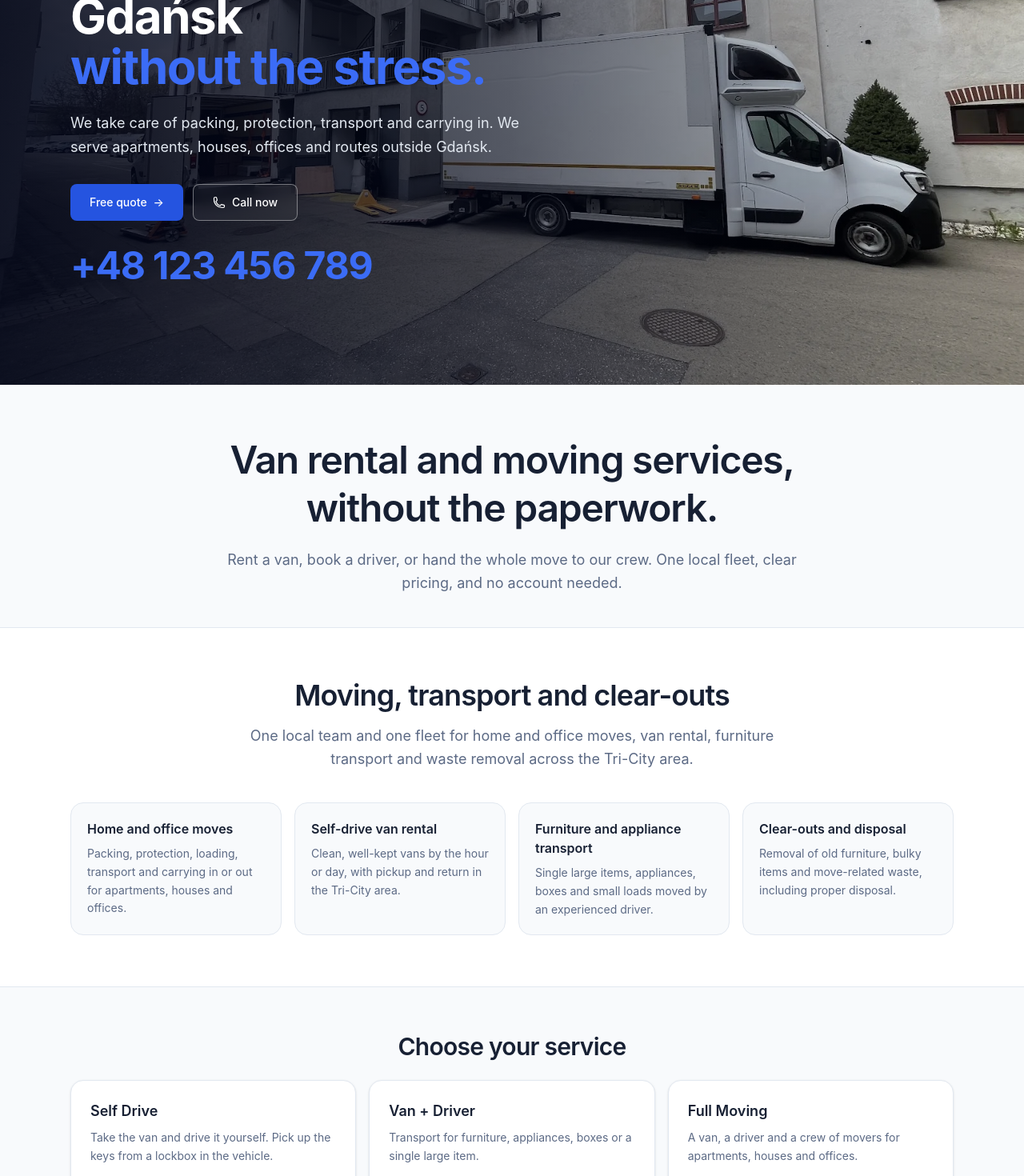
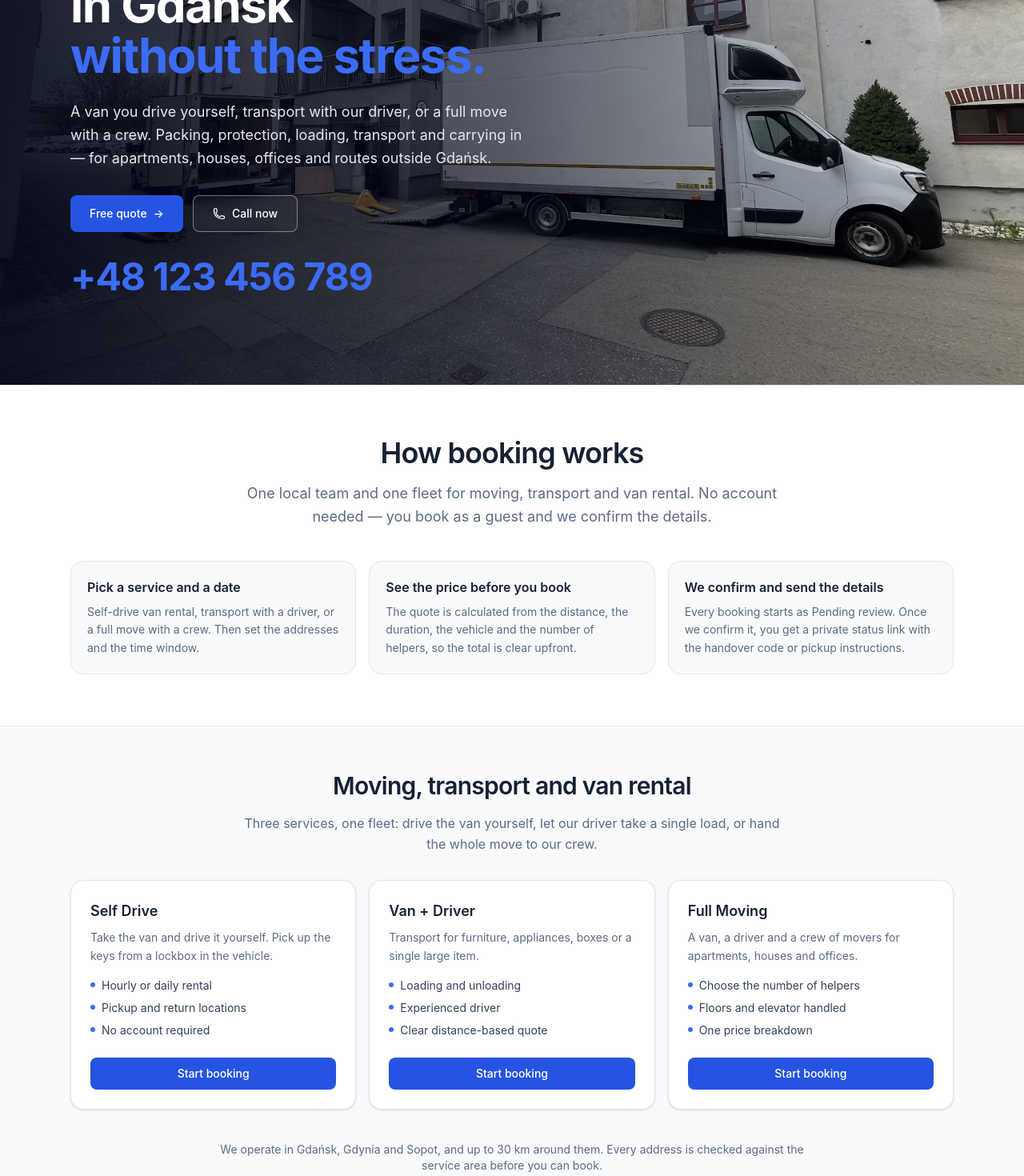
Before and after one commit to BodzioES/Xelerit-RecruTask, a React (Vite) app in the folder frontend/: page / in a window 1280 px wide. Shown: the part 320-1790 px from the top of the page at 80% size. Built offline with nearby package versions, Linux system fonts and the light colour scheme; no server answers.

Commit message:
feat: explain moving, transport and van rental on home and booking pages

```diff
--- a/frontend/src/pages/public/BookingWizardPage.tsx
+++ b/frontend/src/pages/public/BookingWizardPage.tsx
@@ -156,6 +156,7 @@ function BookingWizard({ service }: { service: ServiceMeta }) {
       <h1 className="text-2xl font-semibold tracking-tight text-ink-900 sm:text-3xl">
         Book your {service.name.toLowerCase()}
       </h1>
+      <p className="mt-3 max-w-2xl text-sm leading-relaxed text-ink-700">{service.summary}</p>
       <p className="mt-2 max-w-2xl text-sm text-ink-500">
         No account needed. The booking is created as <strong>Pending review</strong> and the
         Provider confirms it before the service starts.
--- a/frontend/src/pages/public/HomePage.tsx
+++ b/frontend/src/pages/public/HomePage.tsx
@@ -1,27 +1,23 @@
 import { Link } from "react-router-dom";
 
-import Button, { buttonClassName } from "@/components/ui/Button";
+import { buttonClassName } from "@/components/ui/Button";
 import { SERVICES } from "@/lib/services";
 
 const heroSecondaryButton =
   "inline-flex items-center justify-center gap-2 rounded-lg border border-white/40 bg-white/5 px-5 py-3 text-sm font-medium text-white backdrop-blur-sm transition hover:bg-white/10 focus-visible:outline-2 focus-visible:outline-offset-2 focus-visible:outline-white sm:px-6";
 
-const WHAT_WE_DO = [
+const HOW_IT_WORKS = [
   {
-    title: "Home and office moves",
-    body: "Packing, protection, loading, transport and carrying in or out for apartments, houses and offices.",
+    title: "Pick a service and a date",
+    body: "Self-drive van rental, transport with a driver, or a full move with a crew. Then set the addresses and the time window.",
   },
   {
-    title: "Self-drive van rental",
-    body: "Clean, well-kept vans by the hour or day, with pickup and return in the Tri-City area.",
+    title: "See the price before you book",
+    body: "The quote is calculated from the distance, the duration, the vehicle and the number of helpers, so the total is clear upfront.",
   },
   {
-    title: "Furniture and appliance transport",
-    body: "Single large items, appliances, boxes and small loads moved by an experienced driver.",
-  },
-  {
-    title: "Clear-outs and disposal",
-    body: "Removal of old furniture, bulky items and move-related waste, including proper disposal.",
+    title: "We confirm and send the details",
+    body: "Every booking starts as Pending review. Once we confirm it, you get a private status link with the handover code or pickup instructions.",
   },
 ] as const;
 
@@ -46,21 +42,25 @@ export default function HomePage() {
             </p>
 
             <h1 className="mt-6 text-4xl font-bold leading-[1.05] tracking-tight text-white sm:text-6xl">
-              Moving services in Gdańsk
+              Moving and van rental in Gdańsk
               <span className="block text-brand-500">without the stress.</span>
             </h1>
 
             <p className="mt-6 max-w-xl text-base leading-relaxed text-slate-200 sm:text-lg">
-              We take care of packing, protection, transport and carrying in. We serve apartments,
-              houses, offices and routes outside Gdańsk.
+              A van you drive yourself, transport with our driver, or a full move with a crew.
+              Packing, protection, loading, transport and carrying in — for apartments, houses,
+              offices and routes outside Gdańsk.
             </p>
 
             <div className="mt-8 flex flex-wrap gap-3">
-              <Button className="px-5 py-3 sm:px-6">
+              <Link
+                to="/book/full-moving"
+                className={buttonClassName("primary", "px-5 py-3 sm:px-6")}
+              >
                 Free quote
                 <span aria-hidden="true">→</span>
-              </Button>
-              <button type="button" className={heroSecondaryButton}>
+              </Link>
+              <a href="tel:+48123456789" className={heroSecondaryButton}>
                 <svg
                   aria-hidden="true"
                   viewBox="0 0 24 24"
@@ -76,7 +76,7 @@ export default function HomePage() {
                   />
                 </svg>
                 Call now
-              </button>
+              </a>
             </div>
 
             <p className="mt-8 text-3xl font-bold tracking-tight text-brand-500 sm:text-5xl">
@@ -86,51 +86,40 @@ export default function HomePage() {
         </div>
       </section>
 
-      <section className="mx-auto w-full max-w-6xl px-4 pb-10 pt-14 text-center sm:px-6 sm:pt-16">
-        <div className="mx-auto max-w-3xl">
-          <h2 className="text-4xl font-semibold leading-tight tracking-tight text-ink-900 sm:text-5xl">
-            Van rental and moving services, without the paperwork.
-          </h2>
-          <p className="mt-5 text-lg leading-relaxed text-ink-500">
-            Rent a van, book a driver, or hand the whole move to our crew. One local fleet, clear
-            pricing, and no account needed.
-          </p>
-        </div>
-      </section>
-
       <section className="border-y border-slate-200 bg-white">
         <div className="mx-auto w-full max-w-6xl px-4 py-14 sm:px-6 sm:py-16">
           <div className="mx-auto max-w-2xl text-center">
             <h2 className="text-3xl font-semibold tracking-tight text-ink-900 sm:text-4xl">
-              Moving, transport and clear-outs
+              How booking works
             </h2>
             <p className="mt-4 text-lg leading-relaxed text-ink-500">
-              One local team and one fleet for home and office moves, van rental, furniture
-              transport and waste removal across the Tri-City area.
+              One local team and one fleet for moving, transport and van rental. No account needed —
+              you book as a guest and we confirm the details.
             </p>
           </div>
 
-          <div className="mt-10 grid gap-4 sm:grid-cols-2 lg:grid-cols-4">
-            {WHAT_WE_DO.map((item) => (
-              <article
-                key={item.title}
-                className="rounded-2xl border border-slate-200 bg-slate-50 p-5"
-              >
-                <h3 className="text-base font-semibold text-ink-900">{item.title}</h3>
-                <p className="mt-2 text-sm leading-relaxed text-ink-500">{item.body}</p>
-              </article>
+          <ol className="mt-10 grid gap-4 sm:grid-cols-3">
+            {HOW_IT_WORKS.map((step) => (
+              <li key={step.title} className="rounded-2xl border border-slate-200 bg-slate-50 p-5">
+                <h3 className="text-base font-semibold text-ink-900">{step.title}</h3>
+                <p className="mt-2 text-sm leading-relaxed text-ink-500">{step.body}</p>
+              </li>
             ))}
-          </div>
+          </ol>
         </div>
       </section>
 
       <section className="mx-auto w-full max-w-6xl px-4 pb-14 pt-12 sm:px-6 sm:pt-14">
         <div id="services" className="scroll-mt-20">
           <h2 className="text-center text-2xl font-semibold tracking-tight text-ink-900 sm:text-3xl">
-            Choose your service
+            Moving, transport and van rental
           </h2>
+          <p className="mx-auto mt-4 max-w-2xl text-center text-base leading-relaxed text-ink-500">
+            Three services, one fleet: drive the van yourself, let our driver take a single load, or
+            hand the whole move to our crew.
+          </p>
 
-          <div className="mt-6 grid gap-4 sm:grid-cols-3">
+          <div className="mt-8 grid gap-4 sm:grid-cols-3">
             {SERVICES.map((service) => (
               <article
                 key={service.slug}
```
